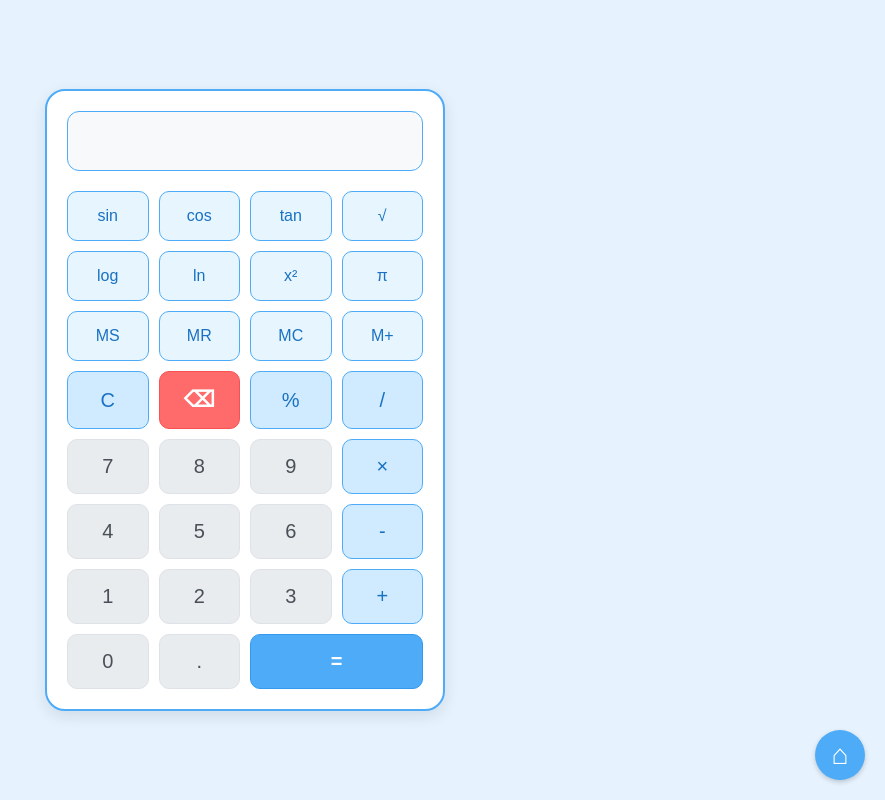
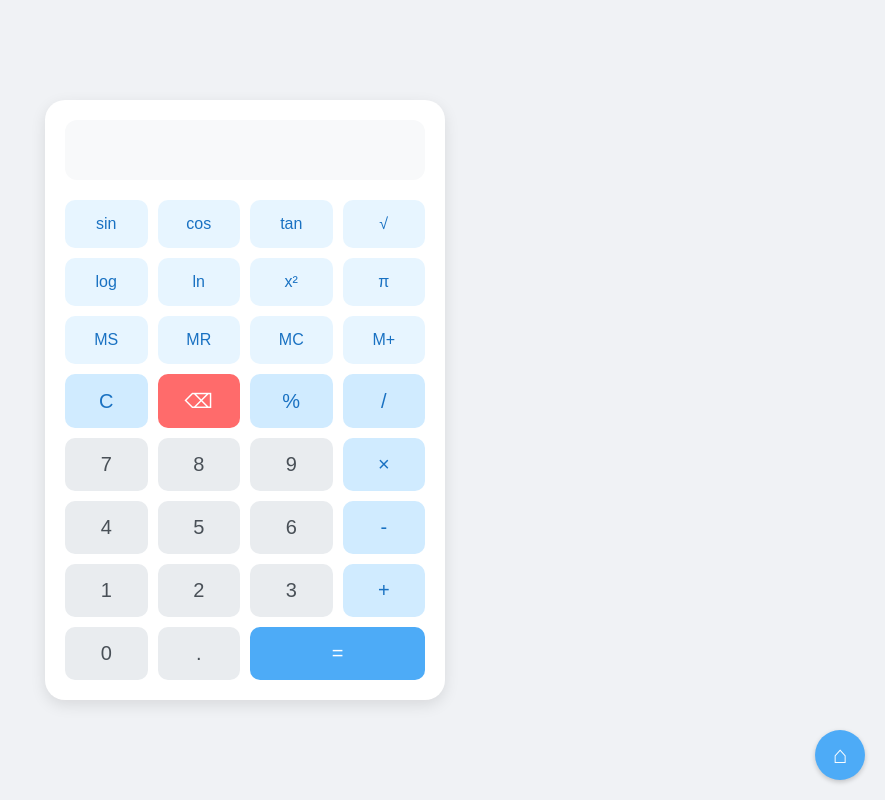
Before and after one commit to Oblakofficial/calculator-app, a website: page index.html in a window 1280 px wide. Shown: the whole page, without its empty margins (395-1280 px from the left). Drawn offline with Linux system fonts and the light colour scheme.

Commit message:
Update styles

```diff
--- a/style.css
+++ b/style.css
@@ -10,7 +10,7 @@ body {
     justify-content: center;
     align-items: center;
     min-height: 100vh;
-    background: #e6f3ff;
+    background: #f0f2f5;
     padding: 20px;
 }
 
@@ -22,7 +22,6 @@ body {
     width: 100%;
     max-width: 400px;
     min-height: auto;
-    border: 2px solid #4dabf7;
 }
 
 .display {
@@ -39,7 +38,6 @@ body {
     padding: 0 15px;
     font-size: 24px;
     color: #333;
-    border: 1px solid #4dabf7;
 }
 
 .buttons {
@@ -48,106 +46,73 @@ body {
     gap: 10px;
 }
 
-/* Number buttons */
-button:not(.operator):not(.scientific):not(.memory):not(.equals) {
-    background: #e9ecef !important;
-    color: #495057 !important;
-    border: 1px solid #dee2e6 !important;
-    font-weight: 500;
+button {
     padding: 15px 10px;
     font-size: 20px;
+    border: none;
     border-radius: 10px;
     cursor: pointer;
     transition: all 0.2s ease;
 }
 
-button:not(.operator):not(.scientific):not(.memory):not(.equals):hover {
-    background: #dee2e6 !important;
+button:not(.operator):not(.scientific):not(.memory):not(.equals) {
+    background: #e9ecef;
+    color: #495057;
 }
 
-/* Delete button */
+button:not(.operator):not(.scientific):not(.memory):not(.equals):hover {
+    background: #dee2e6;
+}
+
 button[onclick="deleteLastChar()"] {
-    background: #ff6b6b !important;
-    color: white !important;
-    font-size: 22px !important;
-    border: 1px solid #fa5252 !important;
-    font-weight: bold;
-    padding: 15px 10px;
-    border-radius: 10px;
-    cursor: pointer;
-    transition: all 0.2s ease;
+    background: #ff6b6b;
+    color: white;
+    font-size: 20px;
 }
 
 button[onclick="deleteLastChar()"]:hover {
-    background: #fa5252 !important;
+    background: #fa5252;
 }
 
 .operator {
-    background: #d0ebff !important;
-    color: #1971c2 !important;
-    border: 1px solid #4dabf7 !important;
-    font-weight: 500;
-    padding: 15px 10px;
-    font-size: 20px;
-    border-radius: 10px;
-    cursor: pointer;
-    transition: all 0.2s ease;
+    background: #d0ebff;
+    color: #1971c2;
 }
 
 .operator:hover {
-    background: #a5d8ff !important;
+    background: #a5d8ff;
 }
 
 .scientific {
-    background: #e7f5ff !important;
-    color: #1971c2 !important;
-    font-size: 16px !important;
-    border: 1px solid #4dabf7 !important;
-    font-weight: 500;
-    padding: 15px 10px;
-    border-radius: 10px;
-    cursor: pointer;
-    transition: all 0.2s ease;
+    background: #e7f5ff;
+    color: #1971c2;
+    font-size: 16px;
 }
 
 .scientific:hover {
-    background: #d0ebff !important;
+    background: #d0ebff;
 }
 
 .memory {
-    background: #e7f5ff !important;
-    color: #1971c2 !important;
-    border: 1px solid #4dabf7 !important;
-    font-weight: 500;
-    padding: 15px 10px;
+    background: #e7f5ff;
+    color: #1971c2;
     font-size: 16px;
-    border-radius: 10px;
-    cursor: pointer;
-    transition: all 0.2s ease;
 }
 
 .memory:hover {
-    background: #d0ebff !important;
+    background: #d0ebff;
 }
 
 .equals {
-    background: #4dabf7 !important;
-    color: white !important;
-    grid-column: span 2 !important;
-    border: 1px solid #339af0 !important;
-    font-weight: bold;
-    padding: 15px 10px;
-    font-size: 20px;
-    border-radius: 10px;
-    cursor: pointer;
-    transition: all 0.2s ease;
+    background: #4dabf7;
+    color: white;
+    grid-column: span 2;
 }
 
 .equals:hover {
-    background: #339af0 !important;
+    background: #339af0;
 }
 
-/* Home button */
 .home-button {
     position: fixed;
     bottom: 20px;
@@ -163,8 +128,7 @@ button[onclick="deleteLastChar()"]:hover {
     text-decoration: none;
     box-shadow: 0 2px 5px rgba(0, 0, 0, 0.2);
     transition: all 0.2s ease;
-    font-size: 28px;
-    font-weight: bold;
+    font-size: 24px;
 }
 
 .home-button:hover {
@@ -172,7 +136,6 @@ button[onclick="deleteLastChar()"]:hover {
     transform: scale(1.1);
 }
 
-/* Mobile Responsiveness */
 @media screen and (max-width: 480px) {
     body {
         padding: 10px;
@@ -198,7 +161,7 @@ button[onclick="deleteLastChar()"]:hover {
     }
 
     .scientific {
-        font-size: 14px !important;
+        font-size: 14px;
     }
 
     .memory {
@@ -208,6 +171,6 @@ button[onclick="deleteLastChar()"]:hover {
     .home-button {
         width: 45px;
         height: 45px;
-        font-size: 24px;
+        font-size: 20px;
     }
 }
```
